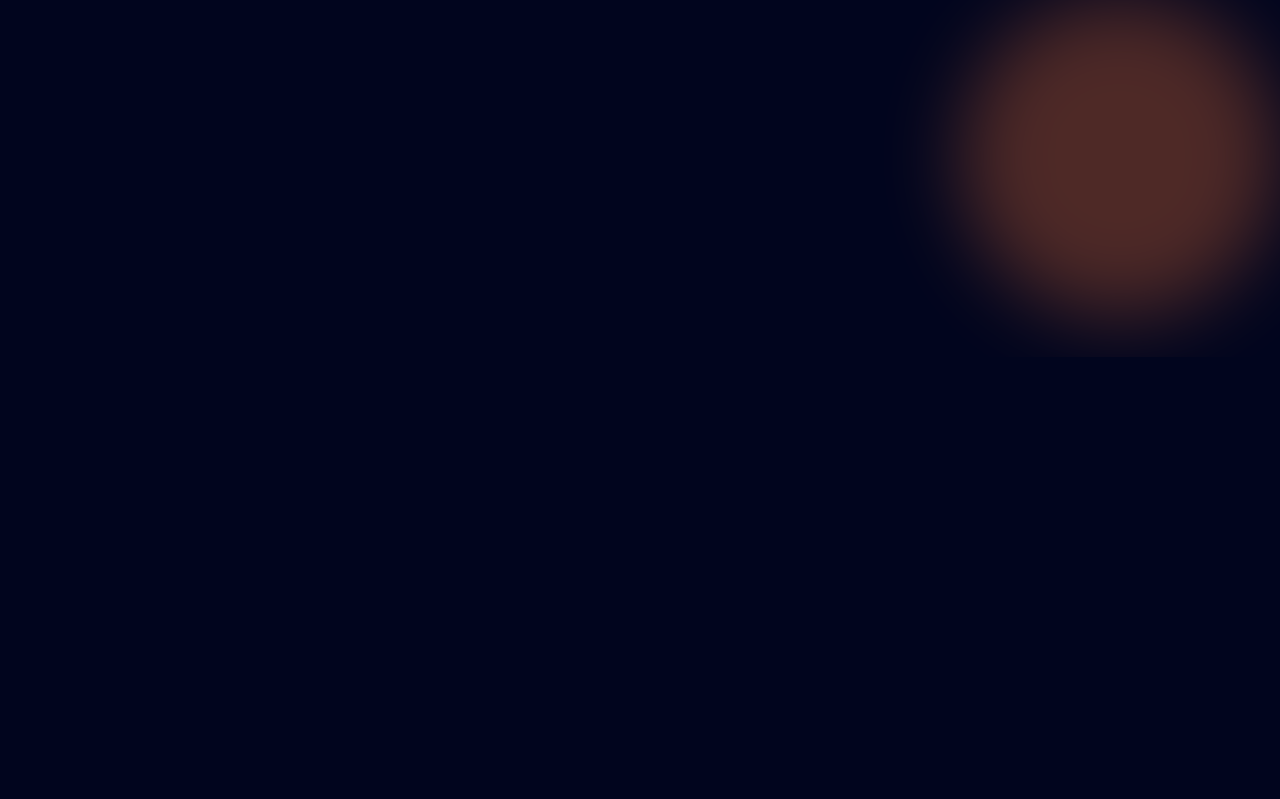
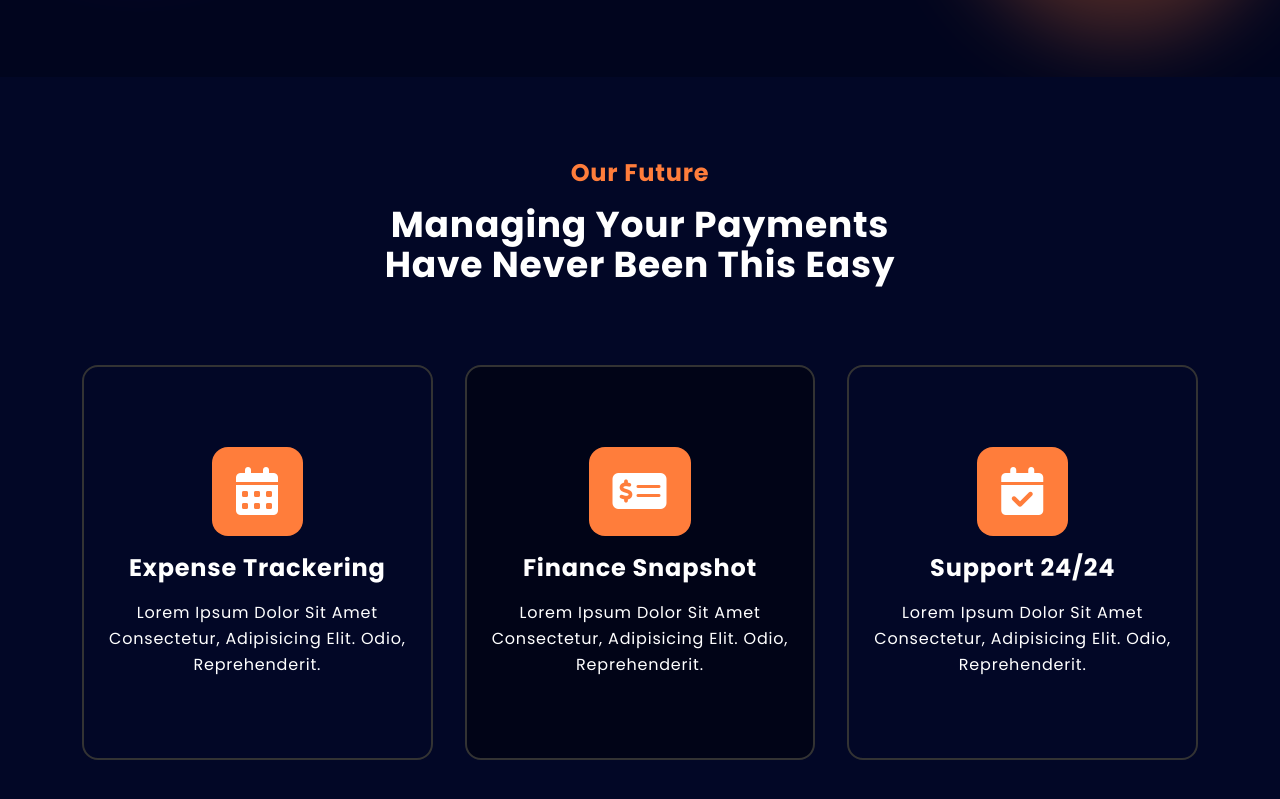
Before and after one commit to YannKamche/Banking-Website, a website: page index.html in a window 1280 px wide. Shown: the part 443-1242 px from the top of the page. Before the commit the page ends 800 px from the top, so only its background shows below. Drawn offline with Linux system fonts and the light colour scheme.

Commit message:
Comleted the features section and fixed the color in the cofig file

```diff
--- a/index.html
+++ b/index.html
@@ -40,7 +40,7 @@
             </div>
 
             <!-- Navigation Links for Mobile View -->
-            <div id="menu" class=" hidden bg-color-primary h-[100vh] absolute inset-0">
+            <div id="menu" class=" hidden bg-color-primary h-[100vh] absolute inset-0 z-20">
                 <ul class="h-full grid place-items-center py-24">
                     <li><a id="hLink" href="#home" class="hover:text-color-secondary ease-in duration-200">Home</a></li>
                     <li><a id="hLink" href="#features" class="hover:text-color-secondary ease-in duration-200">Features</a></li>
@@ -57,9 +57,10 @@
     </header>
     <!-- Header ends -->
 
-    <!-- Home start -->
+
     <main>
-        <section id="home relative">
+        <!-- Home starts -->
+        <section id="home" class="relative">
             <div class="w-80 h-80 bg-color-blob absolute top-0 -left-5 -z-10 blur-2xl rounded-full overflow-hidden opacity-30"></div>
             <div class="w-80 h-80 bg-color-secondary absolute bottom-10 right-0 -z-10 blur-2xl rounded-full overflow-hidden opacity-30"></div>
 
@@ -81,6 +82,54 @@
                 </div>
             </div>
         </section>
+        <!-- Home ends -->
+
+        <!-- Features starts -->
+        <section id="features" class="bg-color-primary-light capitalize">
+            <div class="container py-20">
+               <div class="text-center m-auto mb-20 md:w-1/2">
+                <h4 class="font-bold text-color-secondary mb-4 text-2xl">our future</h4>
+                <h1 class="title">managing your payments have never been this easy</h1>
+               </div>
+
+               <!-- Cards section-->
+               <div class="grid lg:grid-cols-3 md:grid-cols-2 gap-12 lg:gap-8 px-4 sm:px-6 lg:px-8">
+
+                    <!-- Card 1 -->
+                    <div class="border-2 border-solid border-color-gray text-center py-20 px-5 rounded-2xl
+                    cursor-pointer hover:bg-color-primary-dark ease in duration-200 transition-transform hover:scale-105">
+                        <div class="bg-color-secondary inline-block rounded-2xl py-5 px-6">
+                            <i class="fa-solid fa-calendar-days text-5xl"></i>
+                        </div>
+                        <h3 class="text-2xl font-bold py-4">expense trackering</h3>
+                        <p class="leading-relaxed">Lorem ipsum dolor sit amet consectetur, adipisicing elit. Odio, reprehenderit.</p>
+
+                    </div>
+                   <!-- Card 2 -->
+                   <div class=" bg-color-primary-dark border-2 border-solid border-color-gray text-center py-20 px-5 rounded-2xl
+                   cursor-pointer hover:bg-color-primary-dark ease in duration-200 transition-transform hover:scale-105">
+                       <div class="bg-color-secondary inline-block rounded-2xl py-5 px-6">
+                           <i class="fa-solid fa-money-check-dollar text-5xl"></i>
+                       </div>
+                       <h3 class="text-2xl font-bold py-4">finance snapshot</h3>
+                       <p class="leading-relaxed">Lorem ipsum dolor sit amet consectetur, adipisicing elit. Odio, reprehenderit.</p>
+
+                   </div>
+                   <!-- Card 3 -->
+                   <div class="border-2 border-solid border-color-gray text-center py-20 px-5 rounded-2xl
+                   cursor-pointer hover:bg-color-primary-dark ease in duration-200 transition-transform hover:scale-105">
+                       <div class="bg-color-secondary inline-block rounded-2xl py-5 px-6">
+                           <i class="fa-solid fa-calendar-check text-5xl"></i>
+                       </div>
+                       <h3 class="text-2xl font-bold py-4">support 24/24</h3>
+                       <p class="leading-relaxed">Lorem ipsum dolor sit amet consectetur, adipisicing elit. Odio, reprehenderit.</p>
+
+                   </div>
+               </div>
+            </div>
+        </section>
+        <!-- Features ends -->
+
     </main>
 
     <!-- Custom js file link -->
--- a/tailwind.config.js
+++ b/tailwind.config.js
@@ -6,7 +6,7 @@ module.exports = {
       colors: {
         "color-primary": "#01051e", //prominent color: rgba(226, 138, 152, 0.937)
         "color-primary-light": "#020726",
-        "color-primary-dark": "010417",
+        "color-primary-dark": "#010417",
         "color-secondary": "#ff7d3b",
         "color-gray": "#333",
         "color-white": "#fff",
```
Also changed, not shown: css/main.css.
